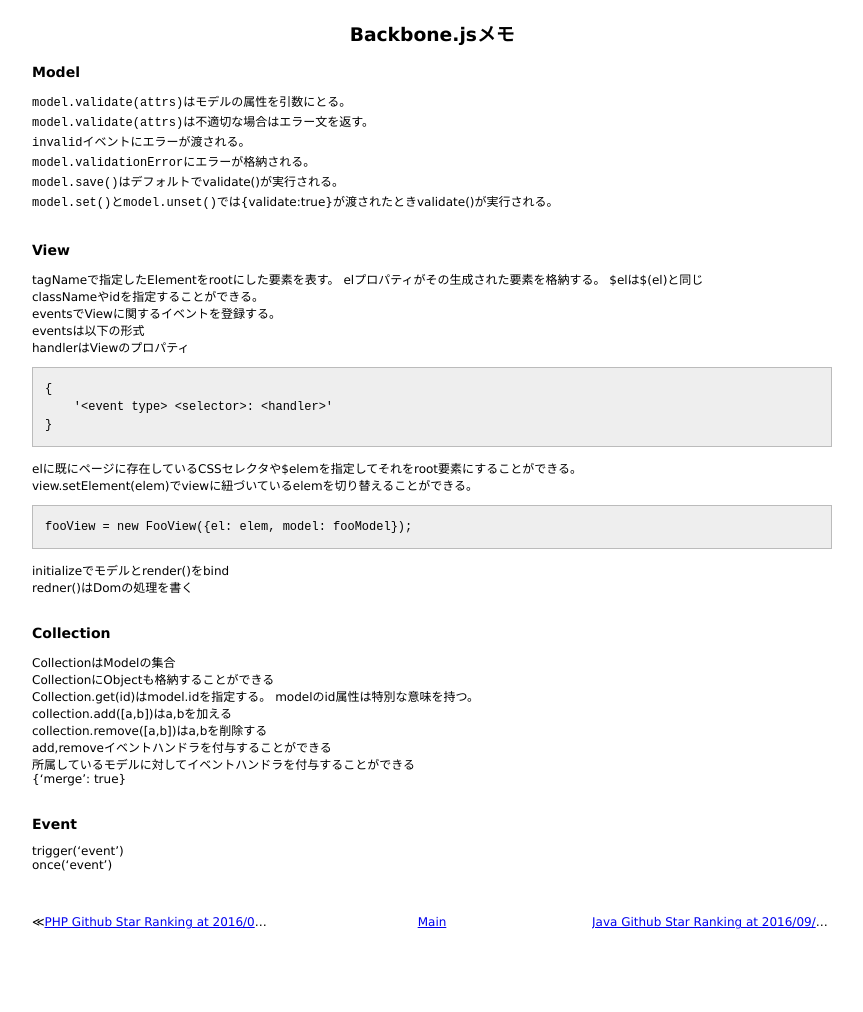
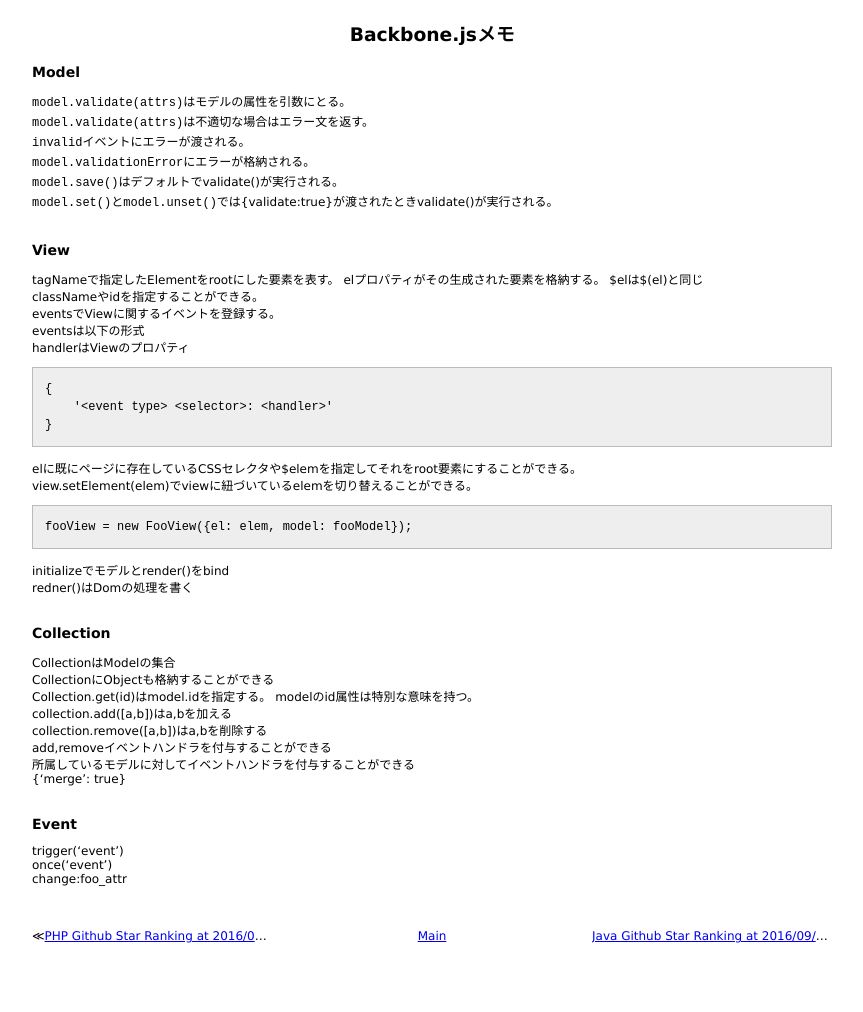
Before and after one commit to 38elements/38elements.github.com, a Jekyll site: the page built from _posts/2016-09-07-backbonejs.md, in a window 1280 px wide. Shown: the whole page, without its empty margins (208-1071 px from the left). Built offline with Jekyll 4.4.1, drawn with Linux system fonts in a browser that asks for light colours.

Commit message:
Update 2016-09-07-backbonejs.md

```diff
--- a/_posts/2016-09-07-backbonejs.md
+++ b/_posts/2016-09-07-backbonejs.md
@@ -53,3 +53,4 @@ add,removeイベントハンドラを付与することができる
 ### Event
 trigger('event')
 once('event')
+change:foo_attr
```
